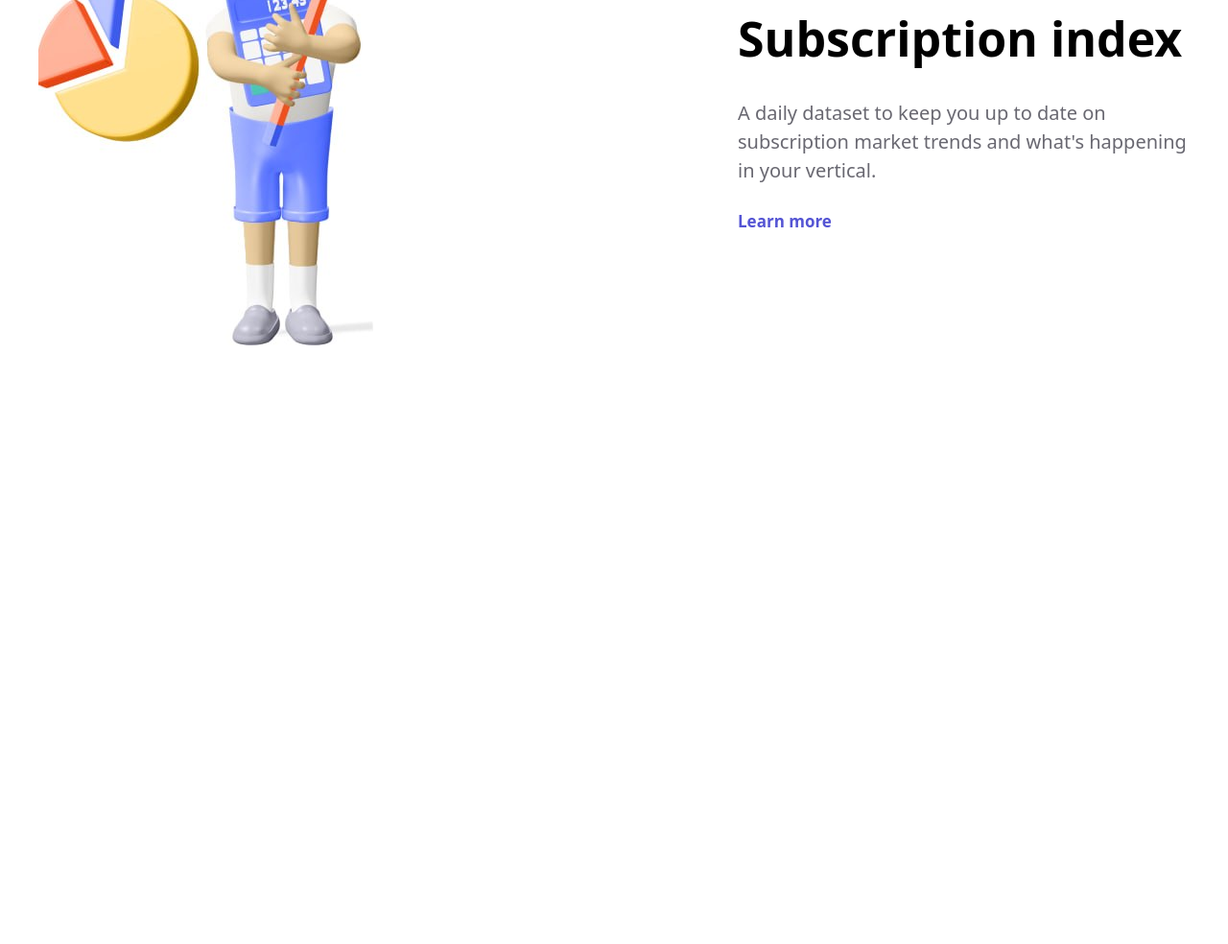
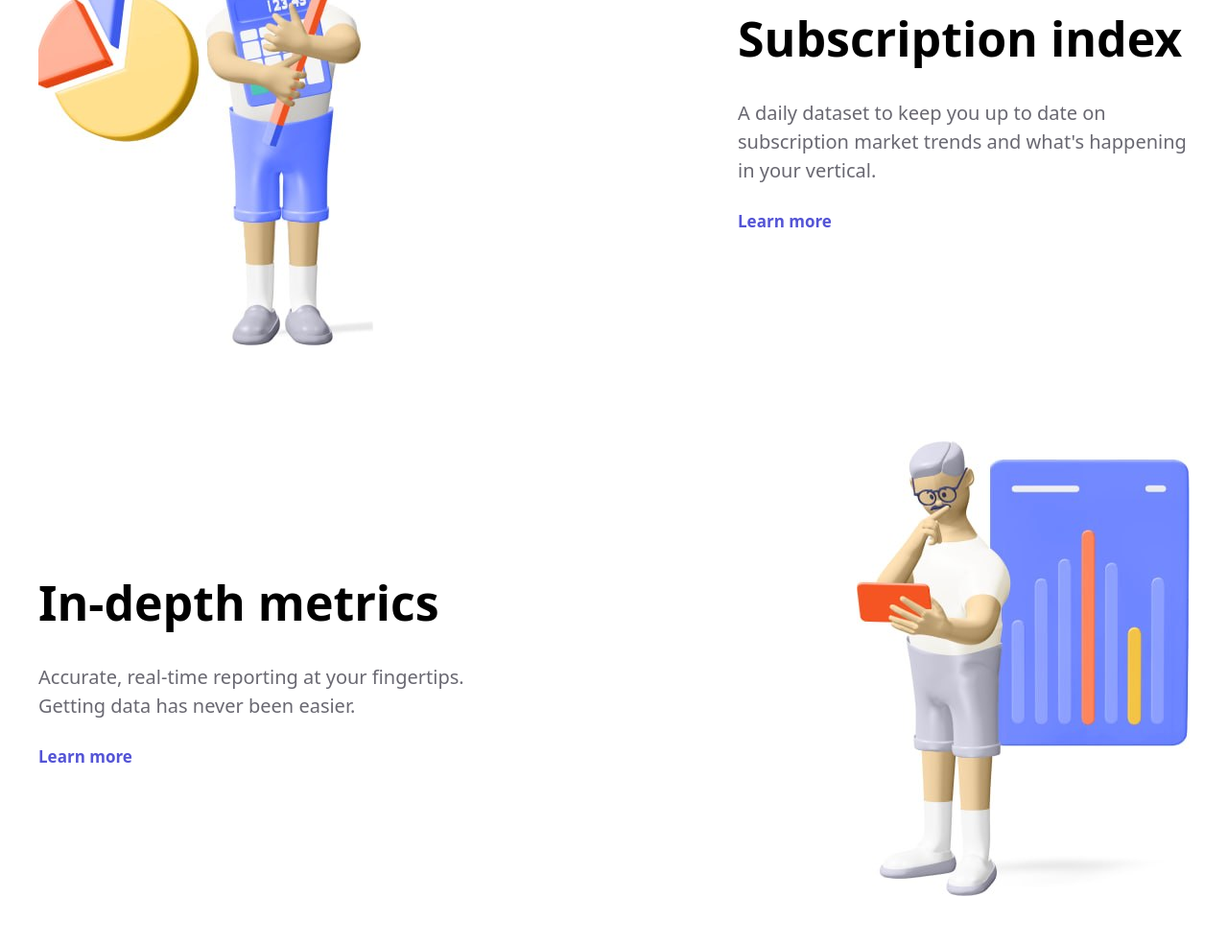
Before and after one commit to rxmnw/tailwind, a website: page index.html in a window 1280 px wide. Shown: the part 1123-2107 px from the top of the page at 96% size. Before the commit the page ends 1533 px from the top, so only its background shows below. Drawn offline with Linux system fonts and the light colour scheme.

Commit message:
section4

```diff
--- a/index.html
+++ b/index.html
@@ -63,7 +63,7 @@
           </button>
         </aside>
       </section>
-      <!--<section
+      <section
         class="flex max-w-300 m-auto justify-between items-center py-[50px] gap-[380px]">
         <aside class="flex flex-col items-start gap-[25px]">
           <h1 class="text-[50px] font-bold">In-depth metrics</h1>
@@ -77,7 +77,7 @@
         </aside>
         <img src="./photo_2026-04-16_15-33-07.jpg" alt="" />
       </section>
-      <section  class="flex max-w-300 m-auto justify-between items-center py-[50px] gap-[150px]">
+      <!--<section  class="flex max-w-300 m-auto justify-between items-center py-[50px] gap-[150px]">
         <div class="flex flex-col items-center text-center gap-[15px]">
           <img src="./photo_2026-04-16_15-33-55.jpg" alt="" />
           <h2 class="text-[#19191B] text-[24px] font-bold">Benchmarks</h2>
```
